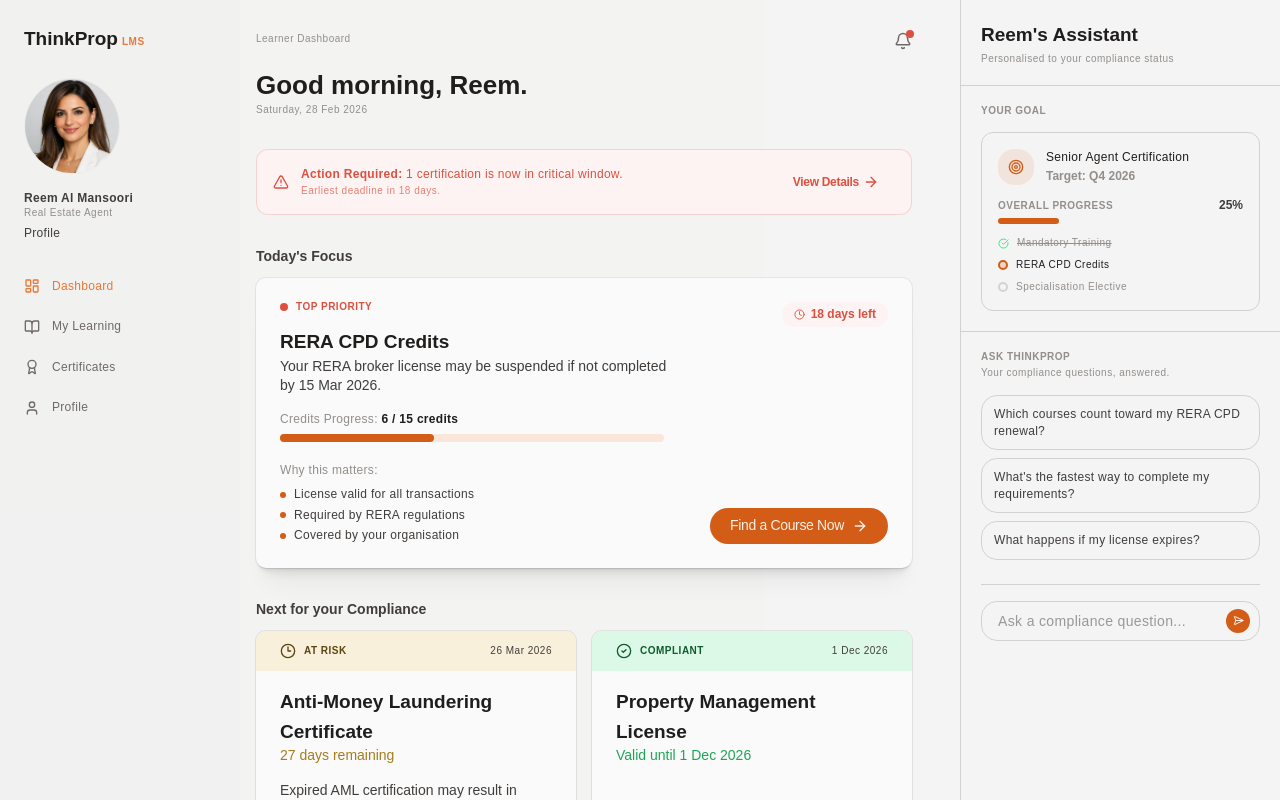
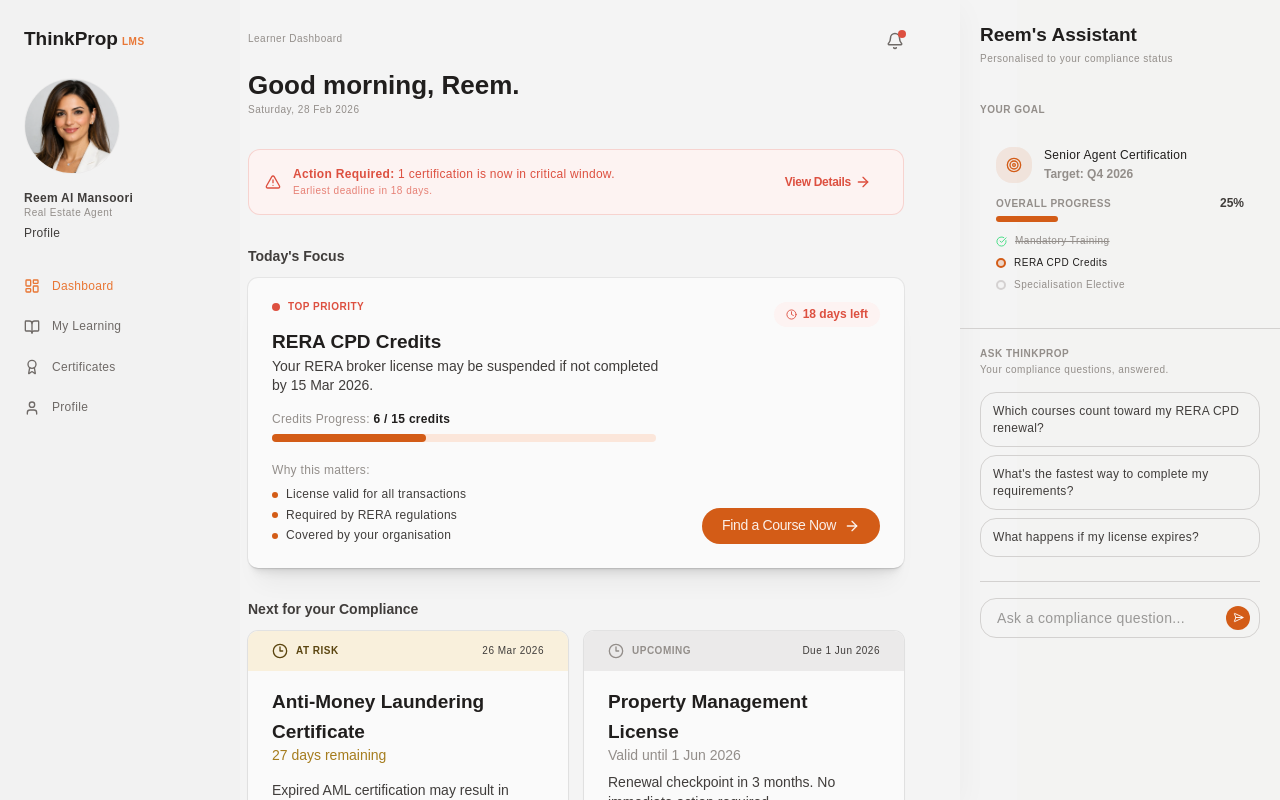
Before and after one commit to Gianeo/thinkprop, a Next.js app: page /learner/dashboard in a window 1280 px wide. Built offline with nearby package versions, Linux system fonts and the light colour scheme; a web font is replaced by a local one.

Commit message:
UI learner app 01/03/26

```diff
--- a/app/learner/dashboard/page.tsx
+++ b/app/learner/dashboard/page.tsx
@@ -24,7 +24,7 @@ import { Button } from '@/components/ui/button'
 import { Card, CardContent } from '@/components/ui/card'
 import { Input } from '@/components/ui/input'
 import { complianceItems } from '@/lib/mockData'
-import { ComplianceState } from '@/lib/types'
+import { ComplianceItem, ComplianceState } from '@/lib/types'
 
 const STORAGE_KEY = 'thinkprop_enrollment_state'
 const SESSION_DATE_KEY = 'thinkprop_enrollment_session_date'
@@ -97,9 +97,20 @@ export default function LearnerDashboardPage() {
 
   const reraItem = datedItems.find((item) => item.id === 'rera-cpd')
   const isReraEnrolled = reraItem?.state === 'ENROLLED'
-  const nextComplianceItems = datedItems.filter((item) =>
-    item.id === 'rera-cpd' ? item.state === 'ENROLLED' : true,
-  ).slice(0, 2)
+  const primaryNextItem =
+    (isReraEnrolled
+      ? datedItems.find((item) => item.id === 'rera-cpd' && item.state === 'ENROLLED')
+      : datedItems.find((item) => item.id === 'aml-cert')) ??
+    datedItems.find((item) => item.id !== 'prop-mgmt')
+  const upcomingNeutralItem: ComplianceItem = {
+    id: 'prop-mgmt-upcoming',
+    title: 'Property Management License',
+    state: 'COMPLIANT',
+    daysRemaining: 90,
+    expiryDate: '1 Jun 2026',
+    requirementBody: 'DLD — Dubai Land Department',
+    consequence: '',
+  }
 
   const coursesForYou = [
     {
@@ -135,8 +146,8 @@ export default function LearnerDashboardPage() {
     <div className="flex h-screen overflow-hidden">
       <SidebarNav variant="learner" activePath="/learner/dashboard" />
 
-      <div className="flex flex-1 overflow-hidden pt-16 md:ml-60 md:pt-0">
-        <div className="flex-1 overflow-y-auto px-4">
+      <div className="flex flex-1 overflow-hidden pt-16 md:ml-56 md:pt-0">
+        <div className="flex-1 w-full overflow-y-auto px-6 shadow">
           <div className="mx-auto w-full space-y-8 pr-8 py-8">
             <header className="flex items-start justify-between">
               <div className=''>
@@ -269,17 +280,24 @@ export default function LearnerDashboardPage() {
                 <h2 className="type-body font-semibold">Next for your Compliance</h2>
               </div>
               <div className="grid grid-cols-1 gap-4 md:grid-cols-2">
-                {nextComplianceItems.map((item) => (
+                {primaryNextItem ? (
                   <ComplianceCard
-                    key={item.id}
-                    item={item}
+                    key={primaryNextItem.id}
+                    item={primaryNextItem}
                     onCtaClick={
-                      item.id === 'rera-cpd' && (item.state === 'CRITICAL' || item.state === 'AT_RISK')
+                      primaryNextItem.id === 'rera-cpd' && (primaryNextItem.state === 'CRITICAL' || primaryNextItem.state === 'AT_RISK')
                         ? () => router.push('/learner/compliance/rera-cpd')
                         : undefined
                     }
                   />
-                ))}
+                ) : null}
+
+                <ComplianceCard
+                  item={upcomingNeutralItem}
+                  variant="upcoming"
+                  upcomingLabel="Upcoming"
+                  upcomingDescription="Renewal checkpoint in 3 months. No immediate action required."
+                />
               </div>
             </section>
 
@@ -421,15 +439,15 @@ export default function LearnerDashboardPage() {
           </div>
         </div>
 
-        <aside className="hidden w-80 shrink-0 flex-col overflow-y-auto border-l border-admin-border xl:flex">
-          <div className="shrink-0 border-b border-admin-border px-5 py-5">
+        <aside className="hidden w-80 shrink-0 flex-col overflow-y-auto xl:flex">
+          <div className="shrink-0 px-5 py-5">
             <p className="type-title-sm">Reem&apos;s Assistant</p>
             <p className="mt-0.5 type-caption text-muted">Personalised to your compliance status</p>
           </div>
 
           <div className="border-b border-admin-border px-5 py-5">
             <p className="mb-4 type-title-upper text-muted">Your Goal</p>
-            <div className="rounded-lg border border-admin-border bg-admin-surface p-4">
+            <div className="p-4">
               <div className="mb-3 flex items-center gap-3">
                 <div className="flex h-9 w-9 items-center justify-center rounded-xl bg-primary/10">
                   <Target size={16} className="text-primary" />
--- a/components/shared/ComplianceCard.tsx
+++ b/components/shared/ComplianceCard.tsx
@@ -6,7 +6,12 @@ import { Card } from '../ui/card'
 interface ComplianceCardProps {
   item: ComplianceItem
   onCtaClick?: () => void
+  variant?: 'default' | 'upcoming'
+  upcomingDescription?: string
+  upcomingLabel?: string
 }
+
+type CardVisualState = ComplianceItem['state'] | 'UPCOMING'
 
 const borderStateMap = {
   CRITICAL: 'border-state-critical',
@@ -14,6 +19,7 @@ const borderStateMap = {
   ENROLLED: 'border-state-enrolled',
   COMPLIANT: 'border-state-compliant',
   EXPIRED: 'border-state-expired',
+  UPCOMING: 'border-admin-border',
 } as const
 
 const textStateMap = {
@@ -22,6 +28,7 @@ const textStateMap = {
   ENROLLED: 'text-primary-default',
   COMPLIANT: 'text-success-default',
   EXPIRED: 'text-muted',
+  UPCOMING: 'text-muted',
 } as const
 
 const headerStateMap = {
@@ -30,6 +37,7 @@ const headerStateMap = {
   ENROLLED: 'bg-primary-weaker text-primary-loud',
   COMPLIANT: 'bg-success-weaker text-success-loud',
   EXPIRED: 'bg-neutral-weaker text-default',
+  UPCOMING: 'bg-neutral-weaker text-muted',
 } as const
 
 const statusLabelMap = {
@@ -38,6 +46,7 @@ const statusLabelMap = {
   ENROLLED: 'Enrolled',
   COMPLIANT: 'Compliant',
   EXPIRED: 'Expired',
+  UPCOMING: 'Upcoming',
 } as const
 
 const statusTitleTextMap = {
@@ -46,6 +55,7 @@ const statusTitleTextMap = {
   ENROLLED: 'text-primary-loud',
   COMPLIANT: 'text-success-loud',
   EXPIRED: 'text-default',
+  UPCOMING: 'text-muted',
 } as const
 
 const statusIconMap = {
@@ -54,27 +64,48 @@ const statusIconMap = {
   ENROLLED: BookOpen,
   COMPLIANT: CheckCircle2,
   EXPIRED: XCircle,
+  UPCOMING: Clock3,
 } as const
 
-export default function ComplianceCard({ item, onCtaClick }: ComplianceCardProps) {
-  const StatusIcon = statusIconMap[item.state]
+export default function ComplianceCard({
+  item,
+  onCtaClick,
+  variant = 'default',
+  upcomingDescription,
+  upcomingLabel = 'Upcoming',
+}: ComplianceCardProps) {
+  const visualState: CardVisualState = variant === 'upcoming' ? 'UPCOMING' : item.state
+  const StatusIcon = statusIconMap[visualState]
   const progress =
     item.creditsRequired && item.creditsEarned !== undefined
       ? Math.min(100, Math.round((item.creditsEarned / item.creditsRequired) * 100))
       : 0
 
   return (
-    <Card className={`overflow-hidden shadow-sm p-0 ${borderStateMap[item.state]}`}>
-      <div className={`flex items-center justify-between gap-3 px-6 py-3 ${headerStateMap[item.state]}`}>
-        <p className={`type-title-upper inline-flex items-center gap-2 ${statusTitleTextMap[item.state]}`}>
+    <Card className={`overflow-hidden shadow-sm p-0 ${borderStateMap[visualState]}`}>
+      <div className={`flex items-center justify-between gap-3 px-6 py-3 ${headerStateMap[visualState]}`}>
+        <p className={`type-title-upper inline-flex items-center gap-2 ${statusTitleTextMap[visualState]}`}>
           <StatusIcon className="size-4" />
-          {statusLabelMap[item.state]}
+          {visualState === 'UPCOMING' ? upcomingLabel : statusLabelMap[visualState]}
         </p>
-        <span className="type-caption text-default">{item.expiryDate}</span>
+        <span className="type-caption text-default">
+          {visualState === 'UPCOMING' ? `Due ${item.expiryDate}` : item.expiryDate}
+        </span>
       </div>
 
       <div className="p-6 pt-4">
         <h3 className="mb-0 type-title-sm">{item.title}</h3>
+
+        {visualState === 'UPCOMING' && (
+          <div className="space-y-2">
+            <p className={`type-body ${textStateMap[visualState]}`}>
+              Valid until {item.expiryDate}
+            </p>
+            <p className="type-body">
+              {upcomingDescription ?? 'No immediate action required.'}
+            </p>
+          </div>
+        )}
 
         {(item.state === 'CRITICAL' || item.state === 'AT_RISK') && (
           <div className="space-y-2">
@@ -91,7 +122,7 @@ export default function ComplianceCard({ item, onCtaClick }: ComplianceCardProps
           <p className="mb-4 type-body text-primary-default">In Progress — Session on {item.expiryDate}</p>
         )}
 
-        {item.state === 'COMPLIANT' && <p className="mb-4 type-body text-success-default">Valid until {item.expiryDate}</p>}
+        {/* {item.state === 'COMPLIANT' && <p className="mb-4 type-body text-success-default">Valid until {item.expiryDate}</p>} */}
 
         {item.creditsRequired && item.creditsEarned !== undefined && (
           <div className="mb-4 space-y-2">
```
